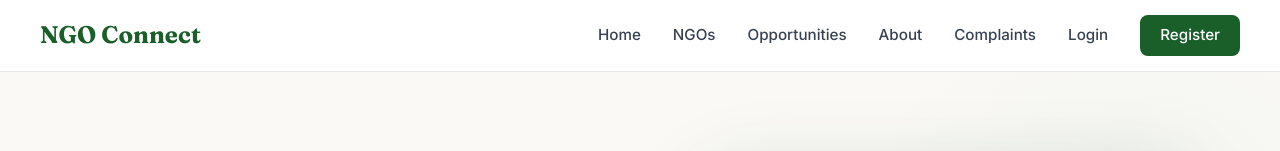
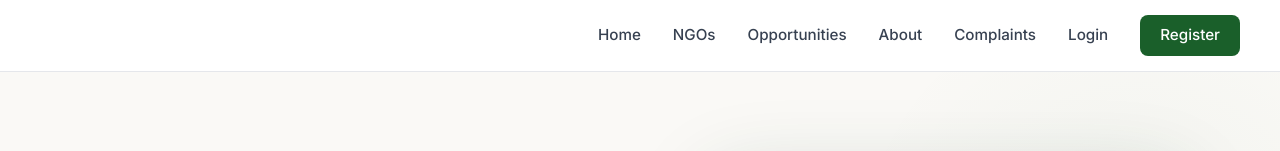
Before and after one commit to eshaeman003/ngo-connect-platform, a React (Vite) app: page / in a window 1280 px wide. Shown: the top 151 px of the page. Built offline with nearby package versions, Linux system fonts and the light colour scheme; a web font is replaced by a local one.

Commit message:
remove: complaints link from navbar

```diff
--- a/src/components/Navbar.jsx
+++ b/src/components/Navbar.jsx
@@ -33,7 +33,6 @@ function Navbar() {
   return (
     <nav className="navbar">
       <div className="nav-brand">
-        <Link to="/" onClick={() => setMenuOpen(false)}>NGO Connect</Link>
       </div>
 
       <div className={`nav-links ${menuOpen ? "active" : ""}`}>
```
